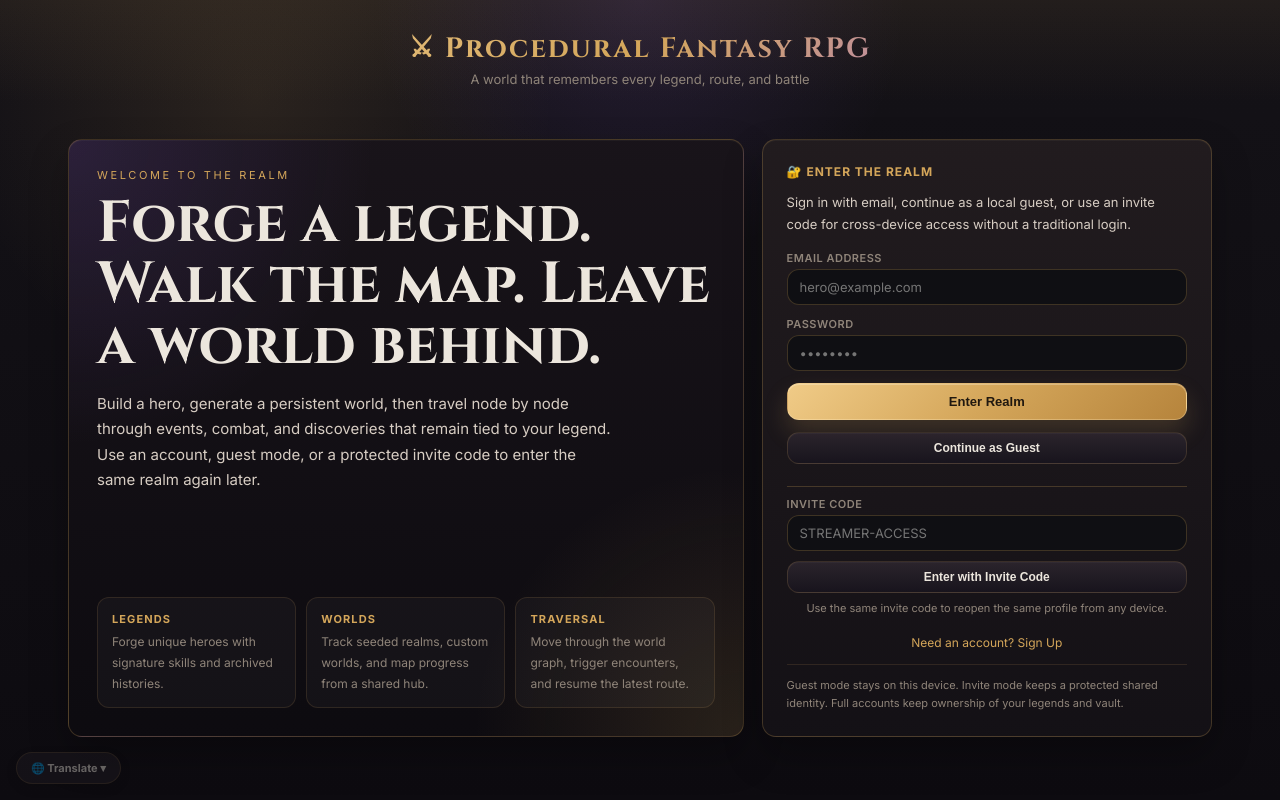
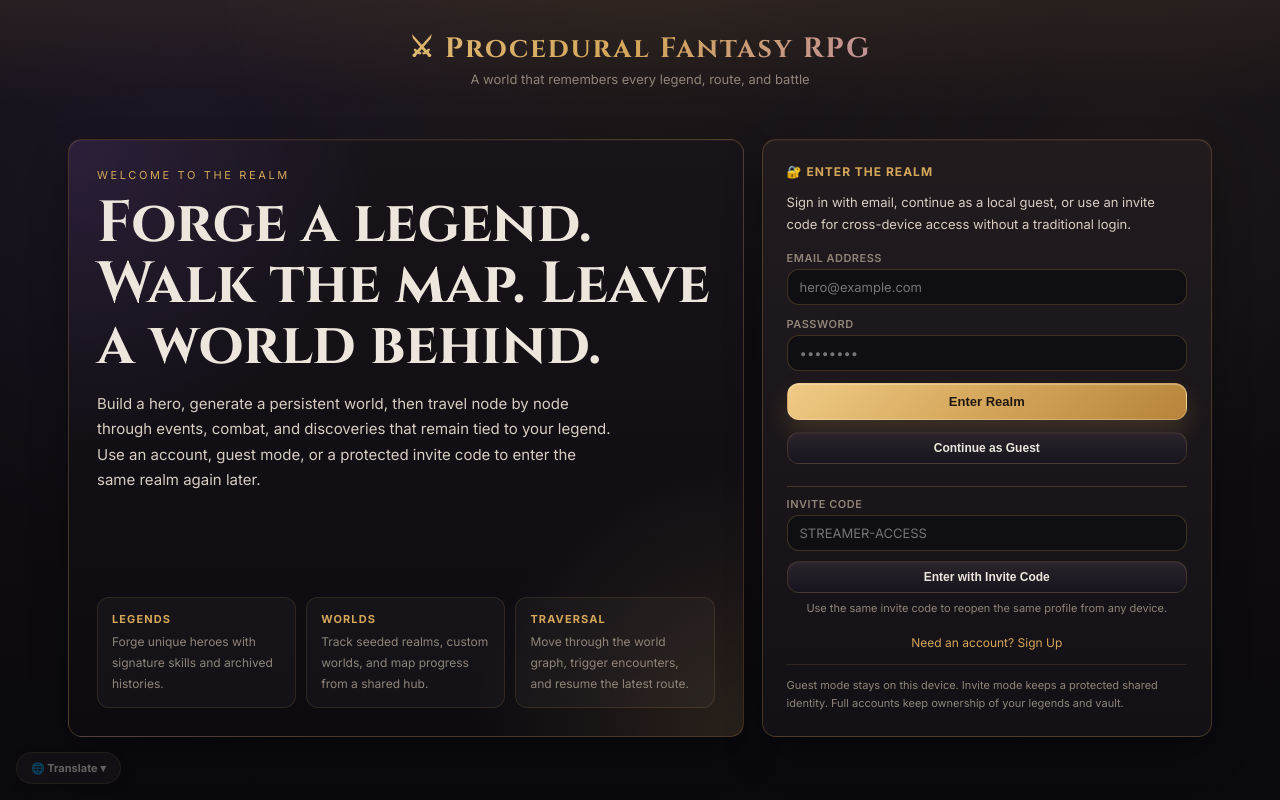
Before and after one commit to lnwza10938/fantasy-rpg, a website built with Vite: page index.html in a window 1280 px wide. Built offline with nearby package versions, Linux system fonts and the light colour scheme; no server answers.

Commit message:
fix: smooth out page background gradients

```diff
--- a/src/client/style.css
+++ b/src/client/style.css
@@ -23,9 +23,22 @@
 body {
   font-family: "Inter", sans-serif;
   background:
-    radial-gradient(circle at top, rgba(160, 108, 255, 0.12), transparent 26%),
-    radial-gradient(circle at 20% 12%, rgba(212, 166, 90, 0.12), transparent 24%),
-    linear-gradient(180deg, #141217 0%, #0d0b10 100%);
+    radial-gradient(
+      circle at 50% -10%,
+      rgba(212, 166, 90, 0.08),
+      transparent 40%
+    ),
+    radial-gradient(
+      circle at 14% 18%,
+      rgba(160, 108, 255, 0.06),
+      transparent 32%
+    ),
+    radial-gradient(
+      circle at 88% 20%,
+      rgba(212, 166, 90, 0.05),
+      transparent 26%
+    ),
+    linear-gradient(180deg, #151117 0%, #0a090d 100%);
   color: var(--text);
   min-height: 100vh;
   overflow-x: hidden;
```
